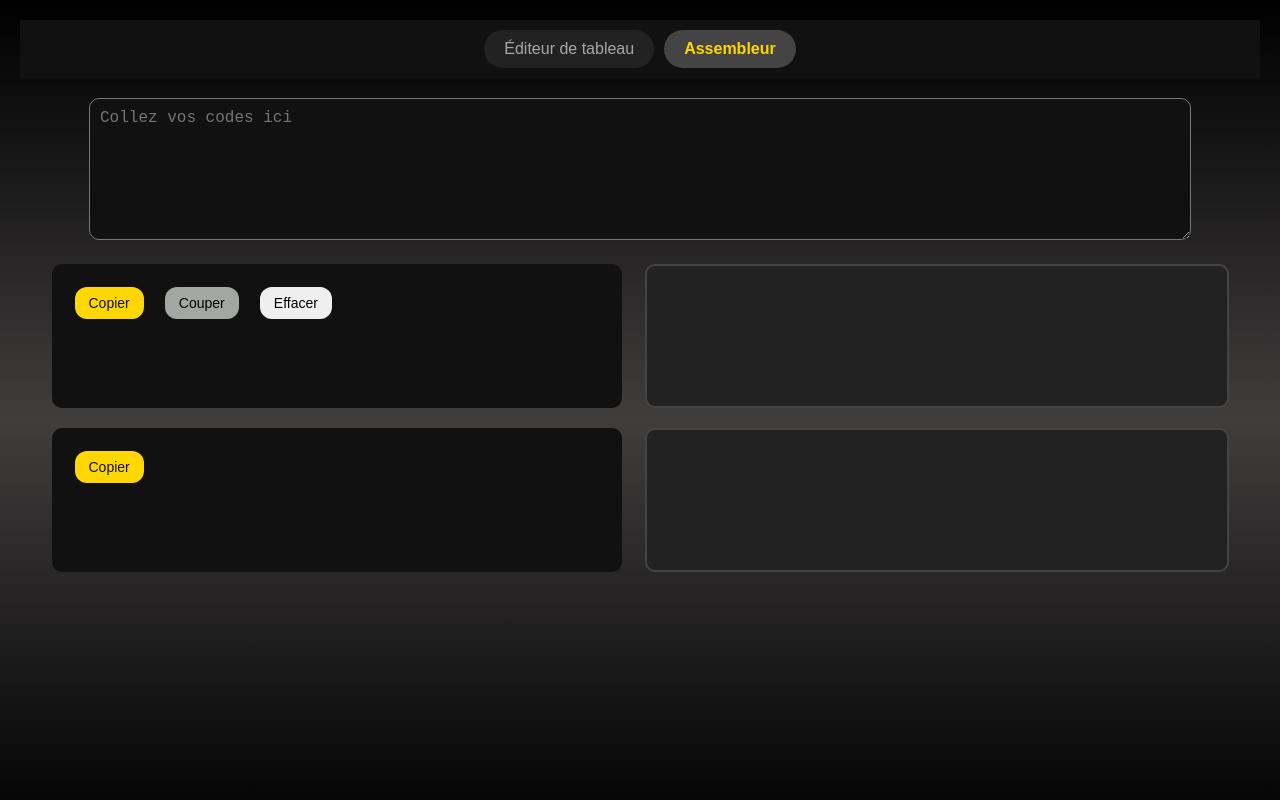
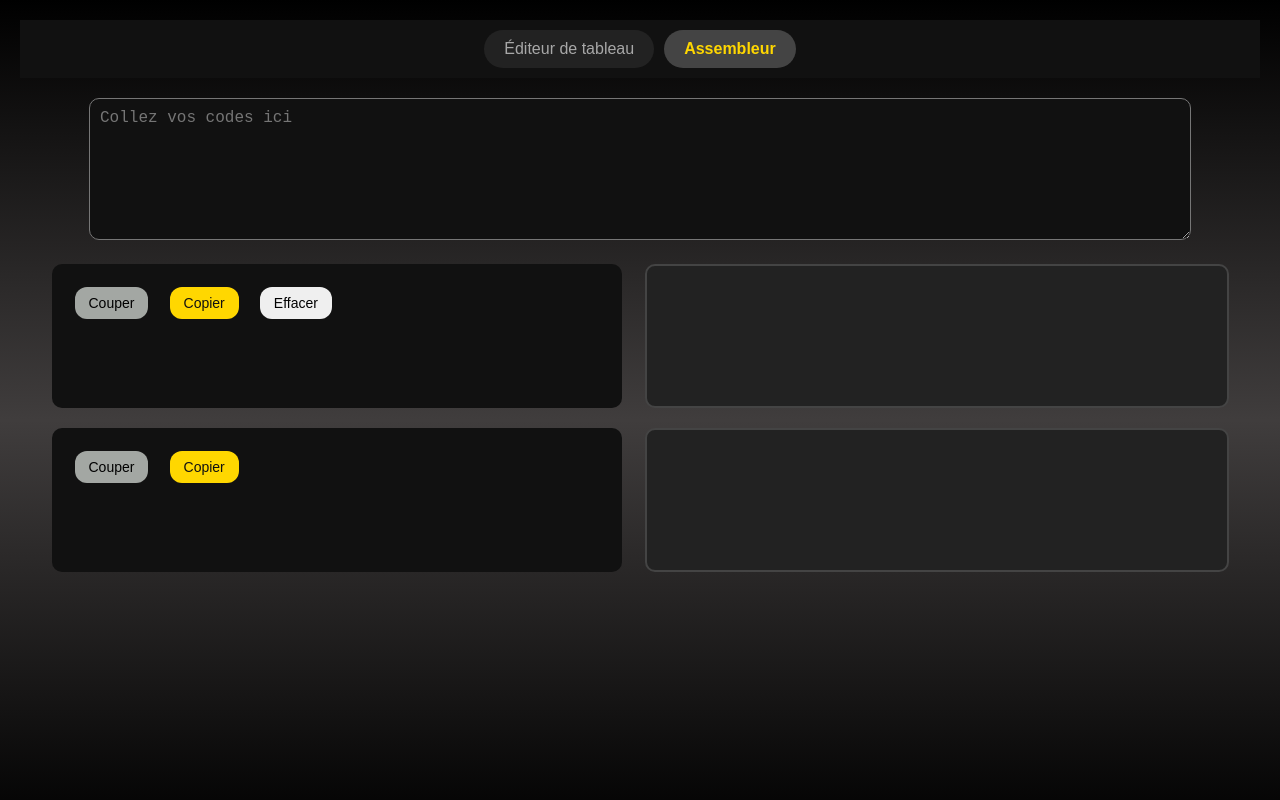
Before and after one commit to Toavina221/Editeur-Tableau-Assembleur, a plain HTML site: page index.html in a window 1280 px wide. Both pictures are taken after a click on the button "Assembleur". Drawn offline with nearby package versions, Linux system fonts and the light colour scheme.

Commit message:
Add cut buttons to assembler section
Added cut buttons to the assembler section for improved functionality.

```diff
--- a/index.html
+++ b/index.html
@@ -41,8 +41,8 @@
   <textarea id="assemblerInput" placeholder="Collez vos codes ici" style="width:90%;height:120px;border-radius:10px;background:#111;color:#ffd700;font-size:16px;padding:10px;"></textarea>
   <div class="code-render">
     <div class="code-container">
+      <button class="cut-btn"> Couper </button>
       <button class="copy-btn" onclick="copyCode('assemblerCode')">Copier</button>
-      <button class="cut-btn"> Couper </button>
       <button class="clear-btn" onclick="clearAssembler()">Effacer</button>
       <code id="assemblerCode"></code>
     </div>
@@ -50,6 +50,7 @@
   </div>
   <div class="code-render">
     <div class="code-container">
+     <button class="cut-btn"> Couper </button>
       <button class="copy-btn" onclick="copyCode('arrayCode')">Copier</button>
       <code id="arrayCode"></code>
     </div>
```
